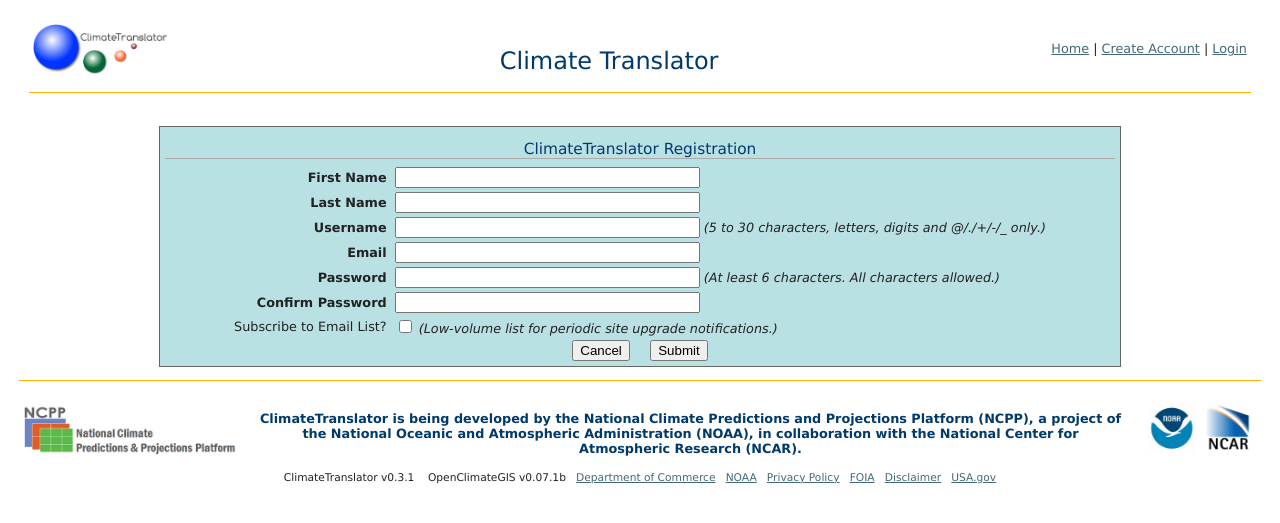
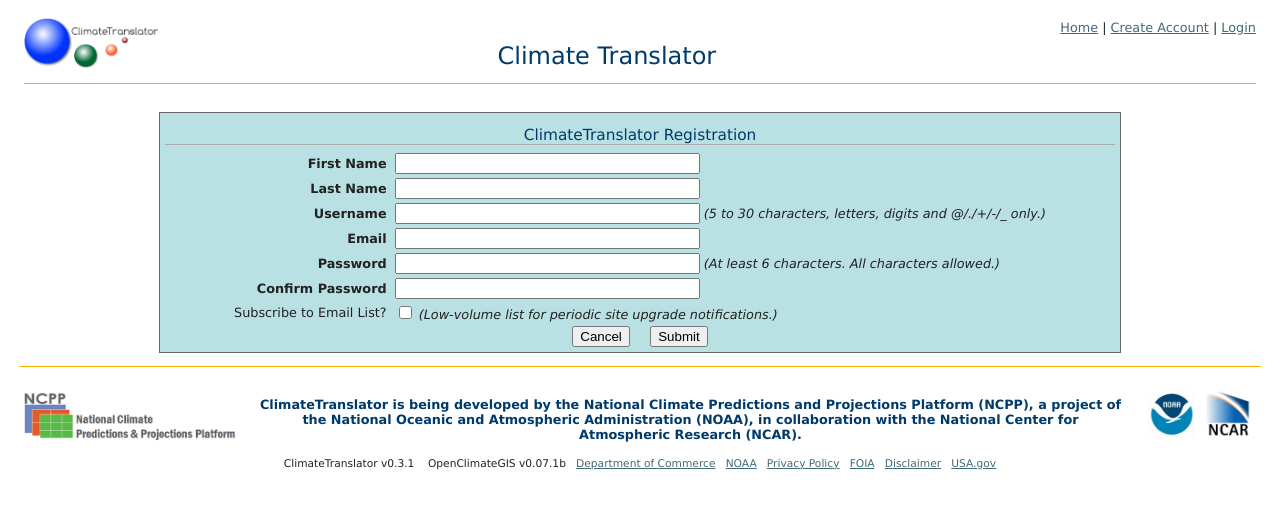
Before and after one commit to NCPP/ClimateTranslator, a Django app: page /ncpp/user/add/ in a window 1280 px wide. Shown: the top 523 px of the page. Run offline with Django 3.2, Linux system fonts and the light colour scheme; parts of the project's set-up code (start-up, migrations or seed data) failed here and were passed over.

Commit message:
Working on header.

```diff
--- a/ncpp/templates/ncpp/common/header.html
+++ b/ncpp/templates/ncpp/common/header.html
@@ -1,16 +1,7 @@
-<div style="text-align:center; padding:10px">
+<div style="text-align:center; padding:5px">
 
-	<table>
-		<tr>
-			<td>
-				<img src="{{ STATIC_URL }}ncpp/img/ct_logo.png" height="50px" alt="Climate Translator logo"/>
-			</td>
-			<td width="100%">
-				<!-- title -->
-				<div class="title">Climate Translator</div>
-			</td>
-			<td nowrap="nowrap">
 
+	<div style="float:right">
 		<!-- login/logout -->
 		<a href="{% url 'home' %}">Home</a>
 		{% if user.is_authenticated %}
@@ -21,10 +12,13 @@
 			| <a href="{% url 'user_add' %}">Create Account</a>
 			| <a href="{% url 'login' %}?next=/ncpp/">Login</a>
 		{% endif %}
+	</div>
 
-			</td>
-		</tr>
-	</table>
+	<div style="float:left">
+		<img src="{{ STATIC_URL }}ncpp/img/ct_logo.png" height="50px" alt="Climate Translator logo"/>
+	</div>
+
+	<div class="title">Climate Translator</div>
 
 	<hr/>
 
--- a/ncpp/templates/ncpp/common/ncpp_css.html
+++ b/ncpp/templates/ncpp/common/ncpp_css.html
@@ -108,6 +108,7 @@
     	font: 100% 'Lucida Grande', Verdana, Geneva, Lucida, Arial, Helvetica, sans-serif;
     	margin-top: 1.0em;
     	padding-top: 0.0em;
+    	padding-right: 200px;
         font-size: 18pt;
     	margin-bottom: 0.0em;
     	text-align:center;
```
Lines whose indentation alone changed are shown as unchanged.
